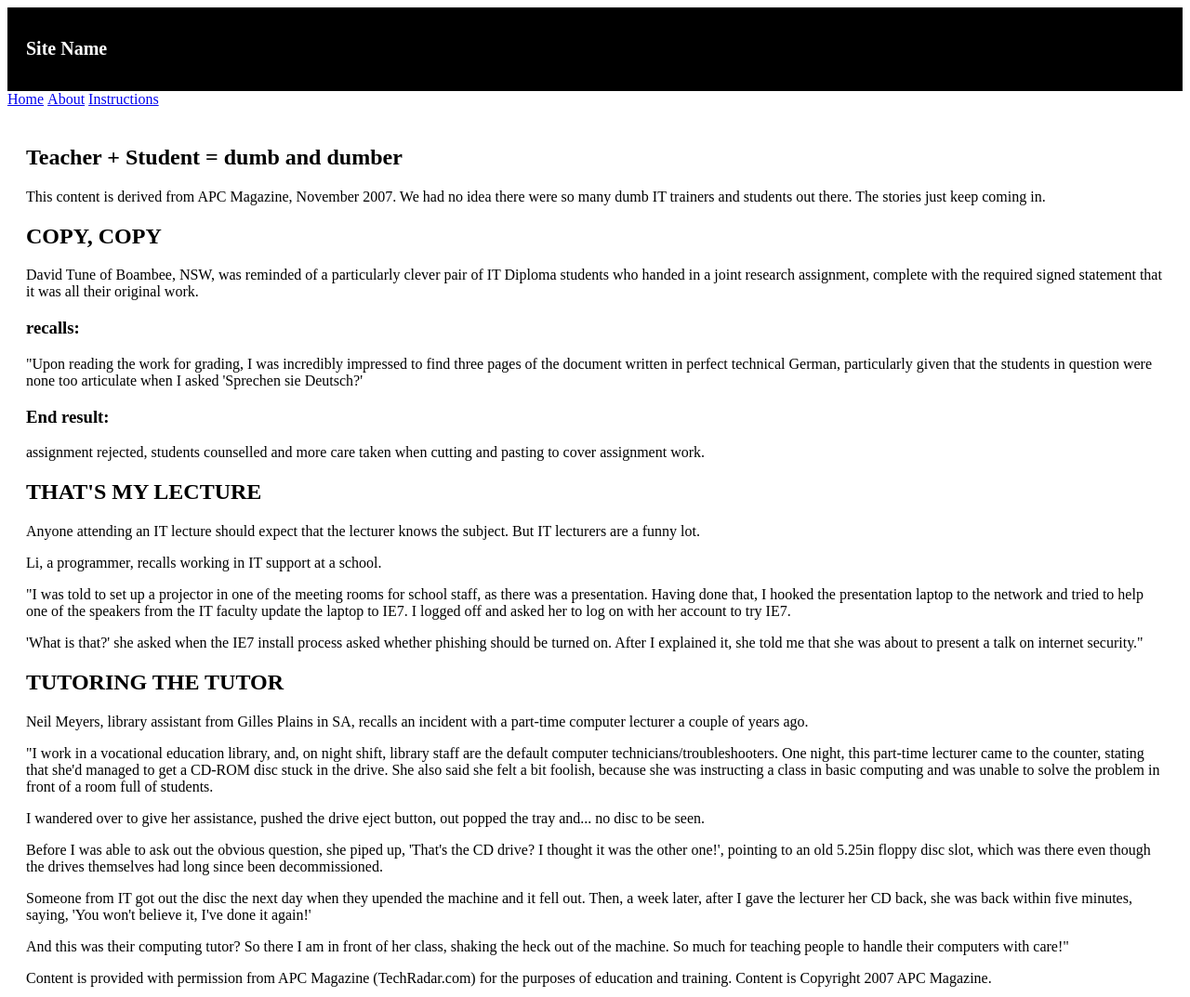
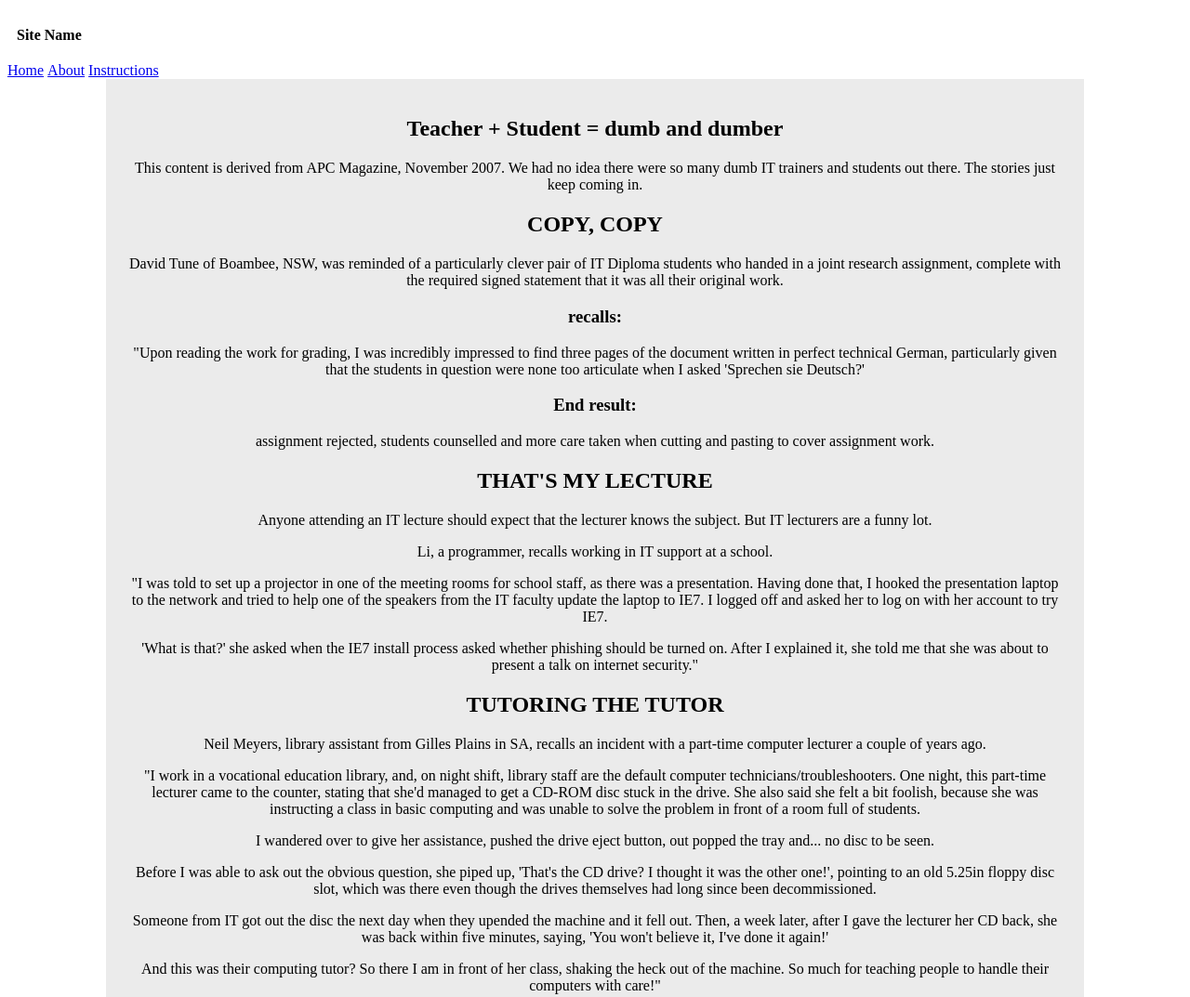
Before and after one commit to GUKWAT/C4Prog-WT-23S2-Portfolio-TG, a plain HTML site: page WebTech-Portfolio/phase-2/index.html in a window 1280 px wide. Shown: the top 1073 px of the page at 93% size. Drawn offline with Linux system fonts and the light colour scheme.

Commit message:
feat:text align left

```diff
--- a/WebTech-Portfolio/phase-2/assets/css/styles.css
+++ b/WebTech-Portfolio/phase-2/assets/css/styles.css
@@ -1,16 +1,19 @@
 header {
-    padding: 20px;
-    background-color: black;
-    color: white;
+    padding: 10px;
+    background-color: white;
+    color: black;
     text-align: left;
-    font-size: 10px;
+    font-size: 8px;
 
 
 }
 
 main {
     padding: 20px;
-    background-color: white;
+    background-color: rgb(235, 235, 235);
+    width: 80%;
+    text-align: center;
+    margin: auto;
 
 
 }
@@ -19,7 +22,7 @@ footer {
     padding: 10px;
     background-color: black;
     color: white;
-    text-align: center;
+    text-align: left;
 
 }
 
```
